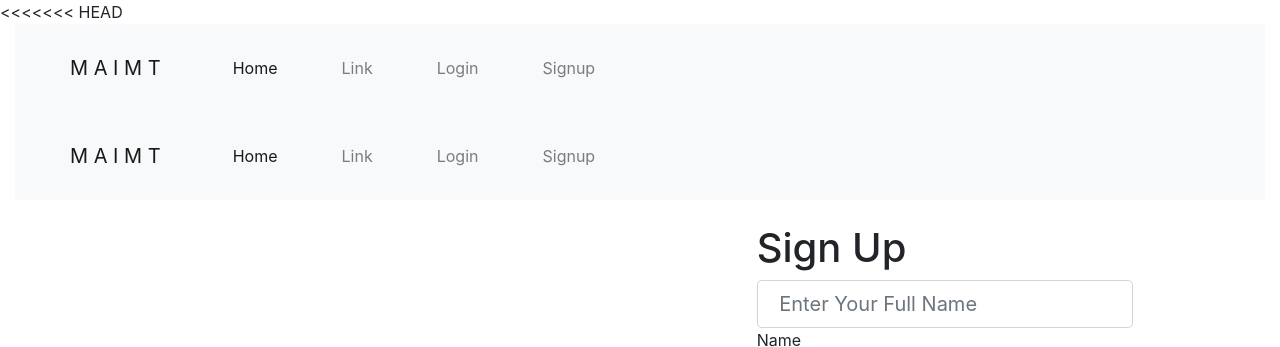
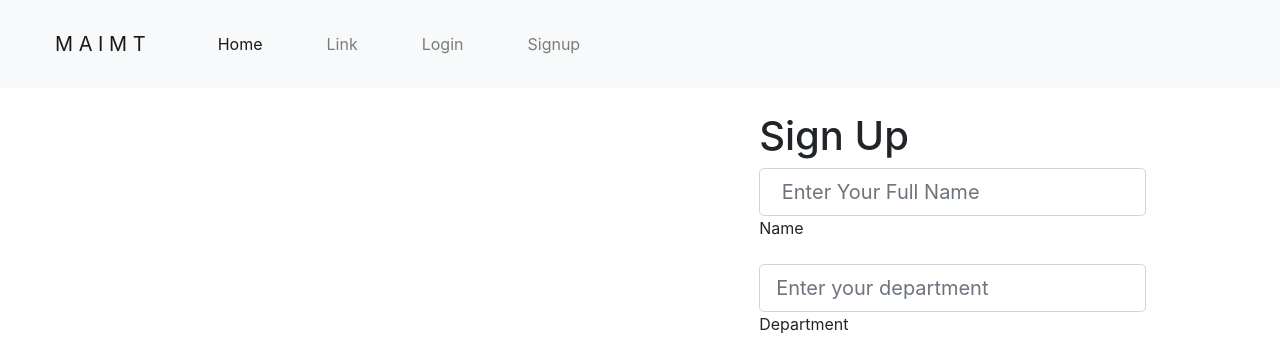
Before and after one commit to alphaJatin/cps, a PHP site: page /signup.php in a window 1280 px wide. Shown: the top 347 px of the page. Run offline with PHP 8.4, Linux system fonts and the light colour scheme; some libraries are stand-ins or nearby versions.

Commit message:
Git Code Resolved

```diff
--- a/signup.php
+++ b/signup.php
@@ -1,48 +1,5 @@
 <!doctype html>
 <html lang="en">
-<<<<<<< HEAD <head>
-  <!-- Required meta tags -->
-  <meta charset="utf-8">
-  <meta name="viewport" content="width=device-width, initial-scale=1, shrink-to-fit=no">
-
-  <!-- Bootstrap CSS -->
-  <link rel="stylesheet" href="https://maxcdn.bootstrapcdn.com/bootstrap/4.0.0/css/bootstrap.min.css" integrity="sha384-Gn5384xqQ1aoWXA+058RXPxPg6fy4IWvTNh0E263XmFcJlSAwiGgFAW/dAiS6JXm" crossorigin="anonymous">
-
-  <title>Signup Page</title>
-  <style>
-    .divider:after,
-    .divider:before {
-      content: "";
-      flex: 1;
-      height: 1px;
-      background: #eee;
-    }
-
-    .h-custom {
-      height: calc(100% - 73px);
-    }
-
-    @media (max-width: 450px) {
-      .h-custom {
-        height: 100%;
-      }
-    }
-  </style>
-  <script>
-
-  </script>
-  </head>
-
-  <body>
-    <div class="container-fluid">
-      <div class="row">
-        <div class="col-md-12">
-          <?php include "components/Header/Header.php" ?>
-        </div>
-      </div>
-
-      <div class="row">
-        <div class="col-md-12">
 
 <head>
   <!-- Required meta tags -->
@@ -120,25 +77,18 @@
                     <label class="form-label" for="form3Example4">Password</label>
                   </div>
 
-                            <<<<<<< HEAD <!-- Password input -->
+                  <!-- Password input -->
                   <div class="form-outline mb-3">
                     <input type="password" id="form3Example4" class="form-control form-control-lg" placeholder="Enter password" />
                     <label class="form-label" for="form3Example4">Password</label>
                   </div>
                   <div class="text-center text-lg-start mt-4 pt-2">
                     <button type="button" class="btn btn-primary btn-lg" style="padding-left: 2.5rem; padding-right: 2.5rem;">Next</button>
-
                   </div>
-
                 </form>
-
-
-                          =======
-
                 <div class="text-center text-lg-start mt-4 pt-2">
                   <button type="button" class="btn btn-primary btn-lg" style="padding-left: 2.5rem; padding-right: 2.5rem;">Login</button>
                 </div>
-
                 </form>
               </div>
             </div>
```
Lines whose indentation alone changed are shown as unchanged.
